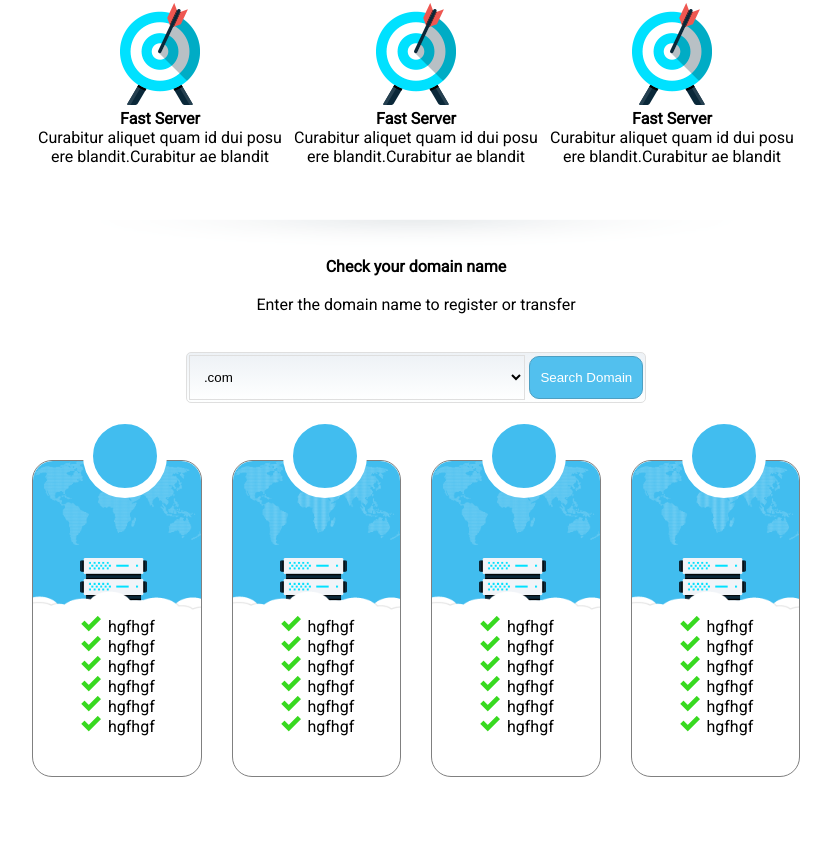
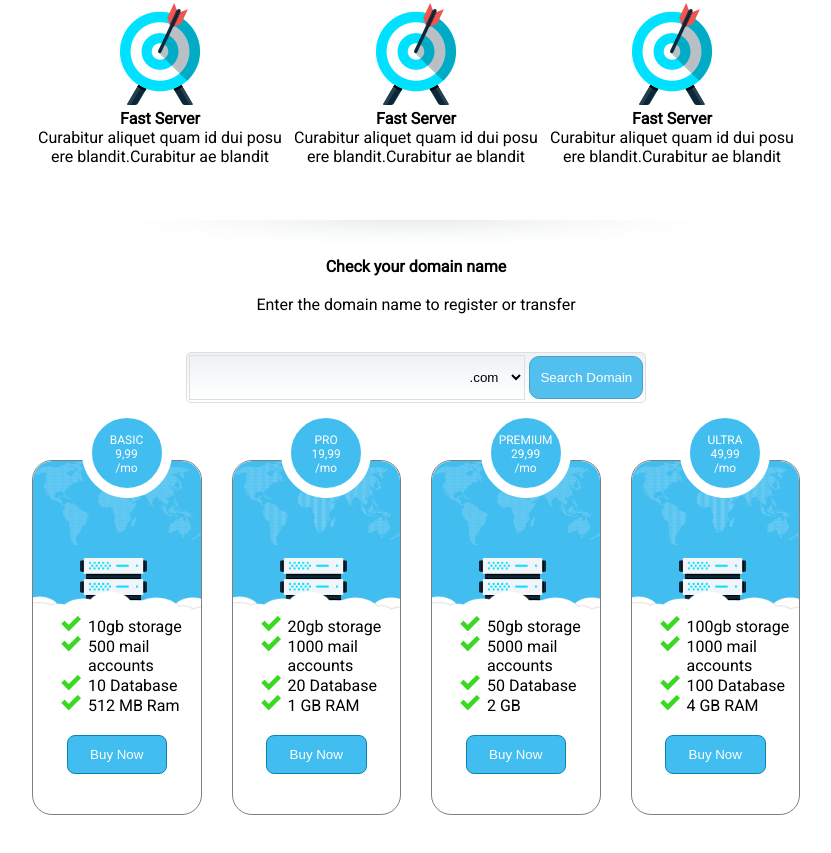
Before and after one commit to munabhandari/Astro-Hosting-Site-recreation, a plain HTML site: page index.html in a window 1280 px wide. Shown: the part 654-1507 px from the top of the page, without its empty margins (224-1055 px from the left). Before the commit the page ends 1469 px from the top, so only its background shows below. Drawn offline with Linux system fonts and the light colour scheme.

Commit message:
Site almost completed; footer remains

```diff
--- a/index.html
+++ b/index.html
@@ -122,53 +122,50 @@
 
 		<div class="grid-item">
 			<div class="bg"></div>
-			<div class="circle"></div>
+			<div class="circle">BASIC <br>9,99 <br>/mo</div>
 			<ul class="content">
-				<li>hgfhgf</li>
-				<li>hgfhgf</li>
-				<li>hgfhgf</li>
-				<li>hgfhgf</li>
-				<li>hgfhgf</li>
-				<li>hgfhgf</li>
+				<li>10gb storage</li>
+				<li>500 mail accounts</li>
+				<li>10 Database</li>
+				<li>512 MB Ram</li>
 			</ul>
+			<input class="middle" type="buttom" value="Buy Now">
+		</div>
 
-
-		</div>
 		<div class="grid-item">
 			<div class="bg"></div>
-			<div class="circle"></div>
+			<div class="circle">PRO <br>19,99 <br>/mo</div>
 			<ul class="content">
-				<li>hgfhgf</li>
-				<li>hgfhgf</li>
-				<li>hgfhgf</li>
-				<li>hgfhgf</li>
-				<li>hgfhgf</li>
-				<li>hgfhgf</li>
+				<li>20gb storage</li>
+				<li>1000 mail accounts</li>
+				<li>20 Database</li>
+				<li>1 GB RAM</li>
 			</ul>
+			<input class="middle"  type="buttom" value="Buy Now">
 		</div>
+
 		<div class="grid-item">
 			<div class="bg"></div>
-			<div class="circle"></div>
+			<div class="circle">PREMIUM <br>29,99 <br>/mo</div>
 			<ul class="content">
-				<li>hgfhgf</li>
-				<li>hgfhgf</li>
-				<li>hgfhgf</li>
-				<li>hgfhgf</li>
-				<li>hgfhgf</li>
-				<li>hgfhgf</li>
+				<li>50gb storage</li>
+				<li>5000 mail accounts</li>
+				<li>50 Database</li>
+				<li>2 GB</li>
 			</ul>
+			<input class="middle"  type="buttom" value="Buy Now">
 		</div>
+
 		<div class="grid-item">
 			<div class="bg"></div>
-			<div class="circle"></div>
+			<div class="circle">ULTRA <br>49,99 <br>/mo</div>
 			<ul class="content">
-				<li>hgfhgf</li>
-				<li>hgfhgf</li>
-				<li>hgfhgf</li>
-				<li>hgfhgf</li>
-				<li>hgfhgf</li>
-				<li>hgfhgf</li>
+				<li>100gb storage</li>
+				<li>1000 mail accounts</li>
+				<li>100 Database</li>
+				<li>4 GB RAM</li>
 			</ul>
+			<input class="middle"  type="buttom" value="Buy Now">
 		</div>
 	</section>
 	<br><br>
--- a/styles/style.css
+++ b/styles/style.css
@@ -15,6 +15,7 @@ header {
 
 .middle {
 	width: 60%;
+	display: block;
 	margin: auto;
 }
 
@@ -129,6 +130,7 @@ header nav ul li a {
 }
 
 .domain form select {
+	text-align: right;
 	width: 74%;
 	padding: 13px 10px;
 	border: 1px solid #dfdfdf;
@@ -178,18 +180,30 @@ header nav ul li a {
 
 }
 .grid-item .circle{
-	height: 84px;
+	font-size: 12px;
+	text-align: center;
+	padding-top: 15px;
+	height: 90px;
 	color: white;
-	width: 84px;
+	width: 90px;
 	border-radius: 100%;
 	border: 10px solid white;
 	position: absolute;
-	left: 30%;
+	left: 29%;
 	top: -15%;
 	background-color: #41bdef;
 }
 
 .grid-item .content{
-	padding-left: 75px;
+	padding-left: 55px;
 	list-style-image: url('../images/CheckMark.png');
 }
+.grid-item input{
+	background-color: #41bdef;
+	text-align: center;
+	padding: 11px 0px;
+	border-radius: 8px;
+	color: white;
+	margin-top: 20px;
+	border: 1px solid  #0a84b4;
+}
```
